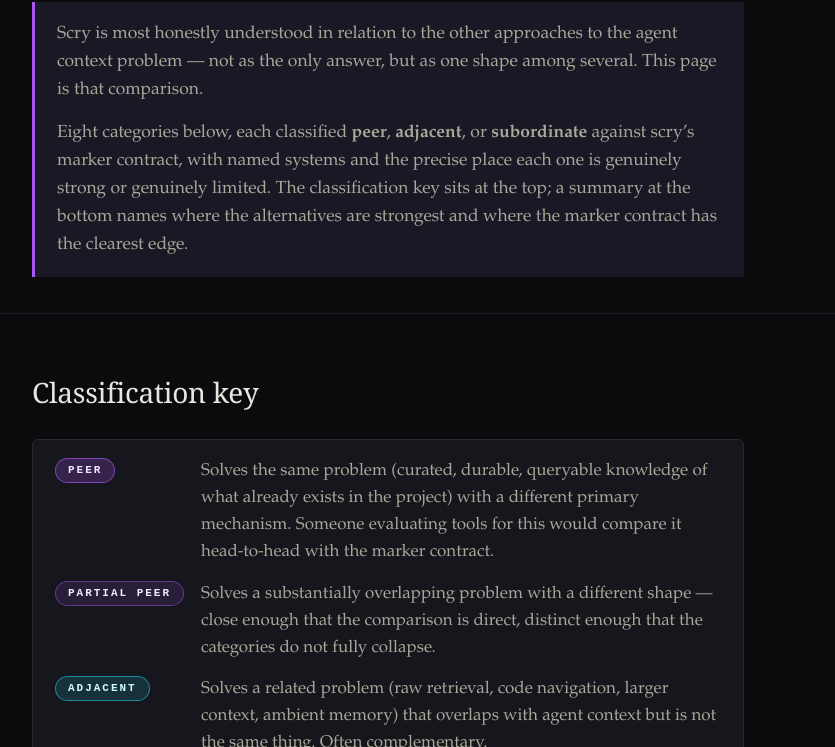
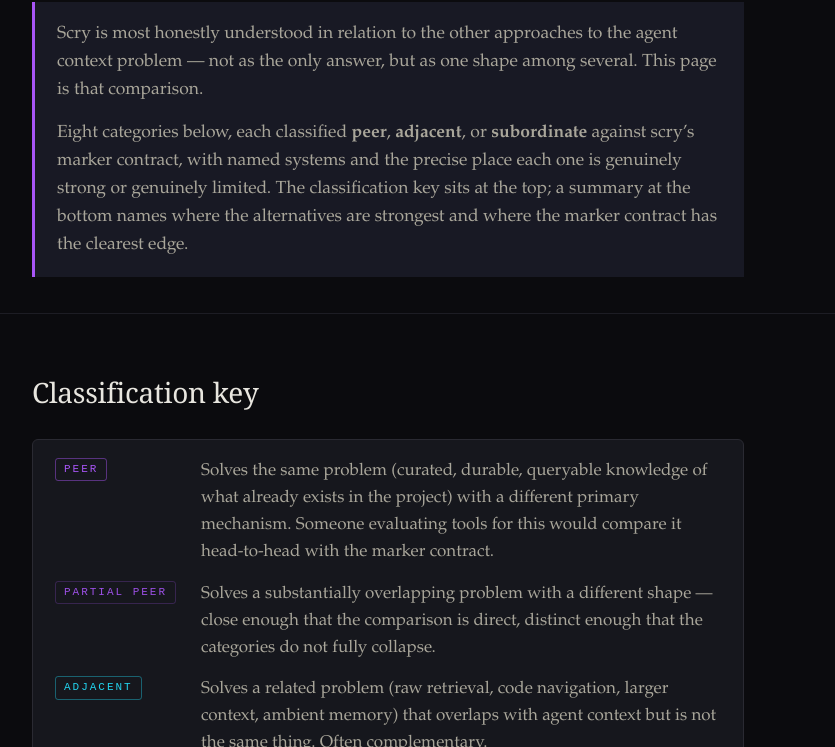
Before and after one commit to prmichaelsen/scryspec-landing, a plain HTML site: page site/similar-tools.html in a window 1280 px wide. Shown: the part 205-952 px from the top of the page, without its empty margins (252-1087 px from the left). Drawn offline with Linux system fonts and the light colour scheme.

Commit message:
revert(similar-tools): badge styling back to thin outlined chips; keep own-line layout
The pill restyle in c0f8278 over-specified — originator only wanted
badges on their own line, not restyled. Reverts .tag and .tag.* color
variants to pre-fix values (outlined chip, color-only variants).
Keeps the verdict block stacking (badge above Justification) and the
legend grid layout from c0f8278.

```diff
--- a/site/similar-tools.html
+++ b/site/similar-tools.html
@@ -148,24 +148,22 @@
   }
   section h2 + .verdict { margin: 2px 0 22px 0; }
 
-  /* Classification pill */
+  /* Classification tag */
   .tag {
     display: inline-block;
     font-family: "Iosevka", "JetBrains Mono", ui-monospace, monospace;
     font-size: 11px;
     letter-spacing: 0.18em;
     text-transform: uppercase;
-    font-weight: 600;
-    padding: 5px 12px;
-    border-radius: 999px;
+    padding: 2px 8px;
+    border-radius: 3px;
     border: 1px solid var(--rule);
     vertical-align: middle;
-    line-height: 1.2;
   }
-  .tag.peer         { color: #f3e8ff; background: rgba(168,85,247,0.22); border-color: rgba(168,85,247,0.65); }
-  .tag.partial-peer { color: #f3e8ff; background: rgba(168,85,247,0.12); border-color: rgba(168,85,247,0.45); }
-  .tag.adjacent     { color: #cffafe; background: rgba(34,211,238,0.14);  border-color: rgba(34,211,238,0.55); }
-  .tag.subordinate  { color: #fce7f3; background: rgba(236,72,153,0.16);  border-color: rgba(236,72,153,0.55); }
+  .tag.peer         { color: var(--color-primary); border-color: rgba(168,85,247,0.45); }
+  .tag.partial-peer { color: var(--color-primary); border-color: rgba(168,85,247,0.25); opacity: 0.92; }
+  .tag.adjacent     { color: var(--color-accent);  border-color: rgba(34,211,238,0.40); }
+  .tag.subordinate  { color: var(--color-sql-kw);  border-color: rgba(236,72,153,0.40); }
 
   .verdict { margin: 2px 0 22px 0; }
   .verdict .tag { margin-bottom: 14px; }
```
